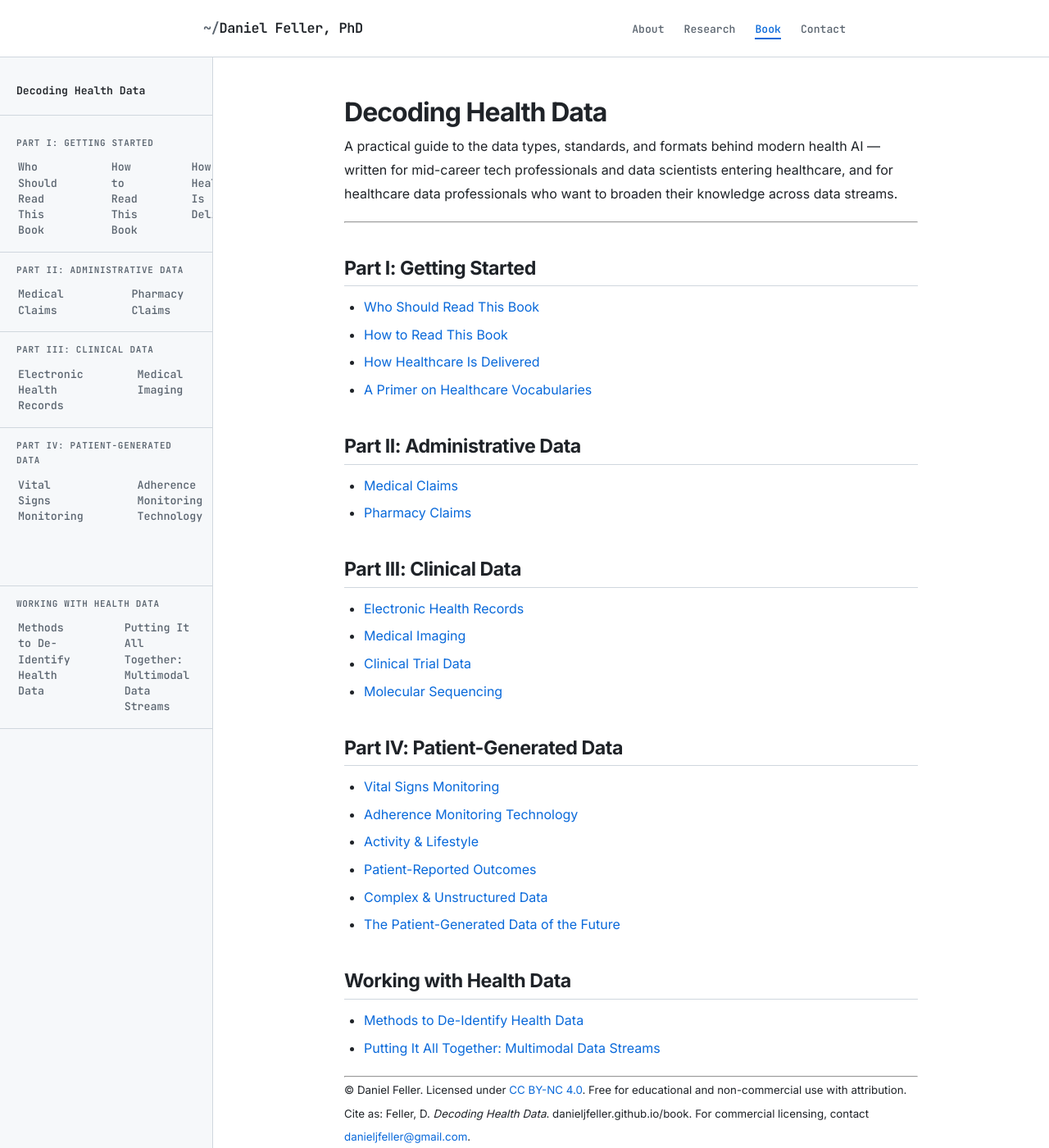
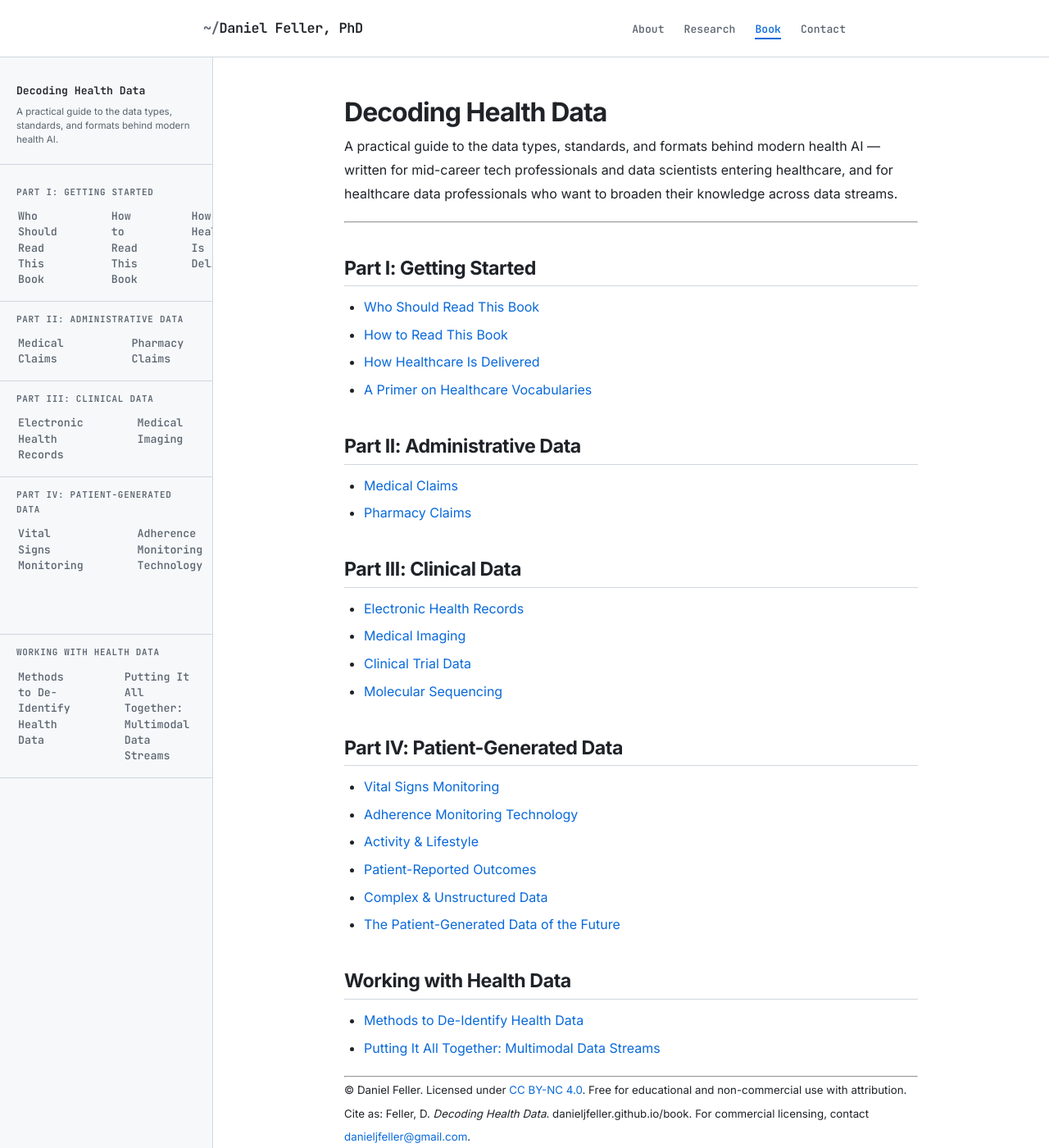
Before and after one commit to danieljfeller/danieljfeller.github.io, a Jekyll site: the page built from book/index.md, in a window 1280 px wide and 1400 px high. Shown: the whole window at 82% size. Built offline with Jekyll 4.4.1, drawn with Linux system fonts in a browser that asks for light colours.

Commit message:
feat: improve book accessibility and sidebar organization
- Add skip-to-content link, aria-label on navs, aria-current on active
  links, role/aria-level on sidebar section headings, and aria-expanded
  on mobile toggle with JS sync
- Add visible focus-visible ring for keyboard navigation
- Add book description tagline to sidebar header
- Update hero caption to note red = navel, blue = top of head

Co-Authored-By: Claude Sonnet 4.6 <noreply@anthropic.com>

```diff
--- a/_layouts/book.html
+++ b/_layouts/book.html
@@ -12,10 +12,12 @@
 </head>
 <body class="book-body">
 
+  <a href="#main-content" class="skip-link">Skip to main content</a>
+
   <header>
     <div class="header-content">
       <a href="{{ '/' | relative_url }}" class="site-title">{{ site.title }}</a>
-      <nav>
+      <nav aria-label="Site">
         <ul>
           <li><a href="{{ '/' | relative_url }}">About</a></li>
           <li><a href="{{ '/research/' | relative_url }}">Research</a></li>
@@ -29,63 +31,64 @@
   <div class="book-shell">
 
     <!-- Sidebar -->
-    <nav class="book-nav" id="book-nav">
+    <nav class="book-nav" id="book-nav" aria-label="Book chapters">
       <div class="book-nav-header">
-        <a href="{{ '/book/' | relative_url }}" class="book-nav-title">Decoding Health Data</a>
+        <a href="{{ '/book/' | relative_url }}" class="book-nav-title"{% if page.url == '/book/' %} aria-current="page"{% endif %}>Decoding Health Data</a>
+        <p class="book-nav-description">A practical guide to the data types, standards, and formats behind modern health AI.</p>
       </div>
 
       <div class="book-nav-section">
-        <span class="book-nav-part">Part I: Getting Started</span>
+        <span class="book-nav-part" role="heading" aria-level="2">Part I: Getting Started</span>
         <ul>
-          <li><a href="{{ '/book/intro/who-should-read/' | relative_url }}"{% if page.url == '/book/intro/who-should-read/' %} class="active"{% endif %}>Who Should Read This Book</a></li>
-          <li><a href="{{ '/book/intro/how-to-read/' | relative_url }}"{% if page.url == '/book/intro/how-to-read/' %} class="active"{% endif %}>How to Read This Book</a></li>
-          <li><a href="{{ '/book/intro/healthcare-delivery/' | relative_url }}"{% if page.url == '/book/intro/healthcare-delivery/' %} class="active"{% endif %}>How Healthcare Is Delivered</a></li>
-          <li><a href="{{ '/book/intro/vocabularies/' | relative_url }}"{% if page.url == '/book/intro/vocabularies/' %} class="active"{% endif %}>A Primer on Healthcare Vocabularies</a></li>
+          <li><a href="{{ '/book/intro/who-should-read/' | relative_url }}"{% if page.url == '/book/intro/who-should-read/' %} class="active" aria-current="page"{% endif %}>Who Should Read This Book</a></li>
+          <li><a href="{{ '/book/intro/how-to-read/' | relative_url }}"{% if page.url == '/book/intro/how-to-read/' %} class="active" aria-current="page"{% endif %}>How to Read This Book</a></li>
+          <li><a href="{{ '/book/intro/healthcare-delivery/' | relative_url }}"{% if page.url == '/book/intro/healthcare-delivery/' %} class="active" aria-current="page"{% endif %}>How Healthcare Is Delivered</a></li>
+          <li><a href="{{ '/book/intro/vocabularies/' | relative_url }}"{% if page.url == '/book/intro/vocabularies/' %} class="active" aria-current="page"{% endif %}>A Primer on Healthcare Vocabularies</a></li>
         </ul>
       </div>
 
       <div class="book-nav-section">
-        <span class="book-nav-part">Part II: Administrative Data</span>
+        <span class="book-nav-part" role="heading" aria-level="2">Part II: Administrative Data</span>
         <ul>
-          <li><a href="{{ '/book/administrative/medical-claims/' | relative_url }}"{% if page.url == '/book/administrative/medical-claims/' %} class="active"{% endif %}>Medical Claims</a></li>
-          <li><a href="{{ '/book/administrative/pharmacy-claims/' | relative_url }}"{% if page.url == '/book/administrative/pharmacy-claims/' %} class="active"{% endif %}>Pharmacy Claims</a></li>
+          <li><a href="{{ '/book/administrative/medical-claims/' | relative_url }}"{% if page.url == '/book/administrative/medical-claims/' %} class="active" aria-current="page"{% endif %}>Medical Claims</a></li>
+          <li><a href="{{ '/book/administrative/pharmacy-claims/' | relative_url }}"{% if page.url == '/book/administrative/pharmacy-claims/' %} class="active" aria-current="page"{% endif %}>Pharmacy Claims</a></li>
         </ul>
       </div>
 
       <div class="book-nav-section">
-        <span class="book-nav-part">Part III: Clinical Data</span>
+        <span class="book-nav-part" role="heading" aria-level="2">Part III: Clinical Data</span>
         <ul>
-          <li><a href="{{ '/book/clinical/ehr/' | relative_url }}"{% if page.url == '/book/clinical/ehr/' %} class="active"{% endif %}>Electronic Health Records</a></li>
-          <li><a href="{{ '/book/clinical/medical-imaging/' | relative_url }}"{% if page.url == '/book/clinical/medical-imaging/' %} class="active"{% endif %}>Medical Imaging</a></li>
-          <li><a href="{{ '/book/clinical/clinical-trials/' | relative_url }}"{% if page.url == '/book/clinical/clinical-trials/' %} class="active"{% endif %}>Clinical Trial Data</a></li>
-          <li><a href="{{ '/book/clinical/molecular-sequencing/' | relative_url }}"{% if page.url == '/book/clinical/molecular-sequencing/' %} class="active"{% endif %}>Molecular Sequencing</a></li>
+          <li><a href="{{ '/book/clinical/ehr/' | relative_url }}"{% if page.url == '/book/clinical/ehr/' %} class="active" aria-current="page"{% endif %}>Electronic Health Records</a></li>
+          <li><a href="{{ '/book/clinical/medical-imaging/' | relative_url }}"{% if page.url == '/book/clinical/medical-imaging/' %} class="active" aria-current="page"{% endif %}>Medical Imaging</a></li>
+          <li><a href="{{ '/book/clinical/clinical-trials/' | relative_url }}"{% if page.url == '/book/clinical/clinical-trials/' %} class="active" aria-current="page"{% endif %}>Clinical Trial Data</a></li>
+          <li><a href="{{ '/book/clinical/molecular-sequencing/' | relative_url }}"{% if page.url == '/book/clinical/molecular-sequencing/' %} class="active" aria-current="page"{% endif %}>Molecular Sequencing</a></li>
         </ul>
       </div>
 
       <div class="book-nav-section">
-        <span class="book-nav-part">Part IV: Patient-Generated Data</span>
+        <span class="book-nav-part" role="heading" aria-level="2">Part IV: Patient-Generated Data</span>
         <ul>
-          <li><a href="{{ '/book/patient-generated/vital-signs/' | relative_url }}"{% if page.url == '/book/patient-generated/vital-signs/' %} class="active"{% endif %}>Vital Signs Monitoring</a></li>
-          <li><a href="{{ '/book/patient-generated/adherence/' | relative_url }}"{% if page.url == '/book/patient-generated/adherence/' %} class="active"{% endif %}>Adherence Monitoring Technology</a></li>
-          <li><a href="{{ '/book/patient-generated/activity-lifestyle/' | relative_url }}"{% if page.url == '/book/patient-generated/activity-lifestyle/' %} class="active"{% endif %}>Activity &amp; Lifestyle</a></li>
-          <li><a href="{{ '/book/patient-generated/patient-reported-outcomes/' | relative_url }}"{% if page.url == '/book/patient-generated/patient-reported-outcomes/' %} class="active"{% endif %}>Patient-Reported Outcomes</a></li>
-          <li><a href="{{ '/book/patient-generated/complex-unstructured/' | relative_url }}"{% if page.url == '/book/patient-generated/complex-unstructured/' %} class="active"{% endif %}>Complex &amp; Unstructured Data</a></li>
-          <li><a href="{{ '/book/patient-generated/future/' | relative_url }}"{% if page.url == '/book/patient-generated/future/' %} class="active"{% endif %}>The Patient-Generated Data of the Future</a></li>
+          <li><a href="{{ '/book/patient-generated/vital-signs/' | relative_url }}"{% if page.url == '/book/patient-generated/vital-signs/' %} class="active" aria-current="page"{% endif %}>Vital Signs Monitoring</a></li>
+          <li><a href="{{ '/book/patient-generated/adherence/' | relative_url }}"{% if page.url == '/book/patient-generated/adherence/' %} class="active" aria-current="page"{% endif %}>Adherence Monitoring Technology</a></li>
+          <li><a href="{{ '/book/patient-generated/activity-lifestyle/' | relative_url }}"{% if page.url == '/book/patient-generated/activity-lifestyle/' %} class="active" aria-current="page"{% endif %}>Activity &amp; Lifestyle</a></li>
+          <li><a href="{{ '/book/patient-generated/patient-reported-outcomes/' | relative_url }}"{% if page.url == '/book/patient-generated/patient-reported-outcomes/' %} class="active" aria-current="page"{% endif %}>Patient-Reported Outcomes</a></li>
+          <li><a href="{{ '/book/patient-generated/complex-unstructured/' | relative_url }}"{% if page.url == '/book/patient-generated/complex-unstructured/' %} class="active" aria-current="page"{% endif %}>Complex &amp; Unstructured Data</a></li>
+          <li><a href="{{ '/book/patient-generated/future/' | relative_url }}"{% if page.url == '/book/patient-generated/future/' %} class="active" aria-current="page"{% endif %}>The Patient-Generated Data of the Future</a></li>
         </ul>
       </div>
 
       <div class="book-nav-section">
-        <span class="book-nav-part">Working with Health Data</span>
+        <span class="book-nav-part" role="heading" aria-level="2">Working with Health Data</span>
         <ul>
-          <li><a href="{{ '/book/working-with-data/de-identification/' | relative_url }}"{% if page.url == '/book/working-with-data/de-identification/' %} class="active"{% endif %}>Methods to De-Identify Health Data</a></li>
-          <li><a href="{{ '/book/working-with-data/multimodal-streams/' | relative_url }}"{% if page.url == '/book/working-with-data/multimodal-streams/' %} class="active"{% endif %}>Putting It All Together: Multimodal Data Streams</a></li>
+          <li><a href="{{ '/book/working-with-data/de-identification/' | relative_url }}"{% if page.url == '/book/working-with-data/de-identification/' %} class="active" aria-current="page"{% endif %}>Methods to De-Identify Health Data</a></li>
+          <li><a href="{{ '/book/working-with-data/multimodal-streams/' | relative_url }}"{% if page.url == '/book/working-with-data/multimodal-streams/' %} class="active" aria-current="page"{% endif %}>Putting It All Together: Multimodal Data Streams</a></li>
         </ul>
       </div>
     </nav>
 
     <!-- Chapter content -->
-    <main class="book-main">
-      <button class="book-nav-toggle" id="nav-toggle" aria-label="Toggle navigation">☰</button>
+    <main class="book-main" id="main-content">
+      <button class="book-nav-toggle" id="nav-toggle" aria-label="Toggle navigation" aria-expanded="false" aria-controls="book-nav">☰</button>
       {{ content }}
       <footer class="book-chapter-footer">
         <p>© {{ site.time | date: '%Y' }} Daniel Feller. Licensed under <a href="https://creativecommons.org/licenses/by-nc/4.0/">CC BY-NC 4.0</a>. Free for educational and non-commercial use with attribution. Cite as: Feller, D. <em>Decoding Health Data</em>. <a href="https://danieljfeller.github.io/book/">danieljfeller.github.io/book</a>. For commercial licensing, contact <a href="mailto:danieljfeller@gmail.com">danieljfeller@gmail.com</a>.</p>
--- a/assets/css/book.css
+++ b/assets/css/book.css
@@ -1,6 +1,26 @@
 /* ============================================================
    Book layout — sidebar + chapter content
    ============================================================ */
+
+/* ---- Skip link (keyboard / screen-reader users) ---- */
+.skip-link {
+  position: absolute;
+  top: -100%;
+  left: 1rem;
+  z-index: 9999;
+  padding: 0.5rem 1rem;
+  background: var(--accent-color);
+  color: #fff;
+  font-size: 0.875rem;
+  font-weight: 600;
+  border-radius: 0 0 4px 4px;
+  text-decoration: none;
+  transition: top 0.1s;
+}
+
+.skip-link:focus {
+  top: 0;
+}
 
 .book-body {
   background: var(--bg-color);
@@ -46,6 +66,14 @@
   text-decoration: none;
 }
 
+.book-nav-description {
+  margin: 0.5rem 0 0;
+  font-size: 0.72rem;
+  line-height: 1.5;
+  color: var(--text-secondary);
+  font-family: var(--sans);
+}
+
 .book-nav-section {
   padding: 0.5rem 0 0.75rem;
   border-bottom: 1px solid var(--border-color);
@@ -81,6 +109,14 @@
 .book-nav li a:hover {
   color: var(--accent-color);
   text-decoration: none;
+  background: rgba(9, 105, 218, 0.06);
+}
+
+.book-nav li a:focus-visible {
+  outline: 2px solid var(--accent-color);
+  outline-offset: -2px;
+  border-radius: 2px;
+  color: var(--accent-color);
   background: rgba(9, 105, 218, 0.06);
 }
 
```
Also changed, not shown: other parts of _layouts/book.html (+4 -1 lines), index.md (+1 -1 lines).
